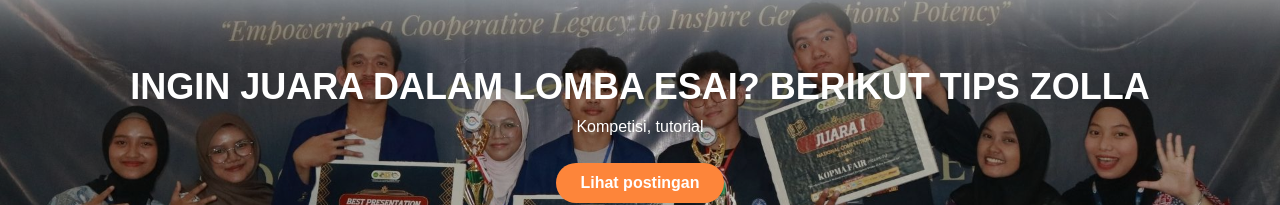
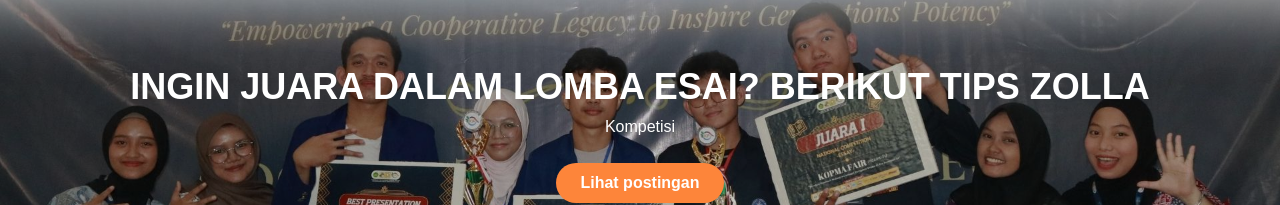
Before and after one commit to zollahrp/web-zolla, a Next.js app: page /blog in a window 1280 px wide. Shown: the part 145-350 px from the top of the page. Built offline with nearby package versions, Linux system fonts and the light colour scheme; no server answers; the database is empty.

Commit message:
nambahin href ke header blog

```diff
--- a/src/app/blog/page.js
+++ b/src/app/blog/page.js
@@ -24,10 +24,10 @@ export default function BlogPage() {
             INGIN JUARA DALAM LOMBA ESAI? BERIKUT TIPS ZOLLA
           </h1>
           <p className="text-white text-sm sm:text-base mb-6">
-            Kompetisi, tutorial
+            Kompetisi
           </p>
           <a
-            href="#list"
+            href="https://www.zollahrp.my.id/blog/tips-juara-esai-ala-zolla"
             className="bg-[#FD853A] text-white font-semibold px-6 py-2 rounded-full hover:opacity-90 transition"
           >
             Lihat postingan
```
